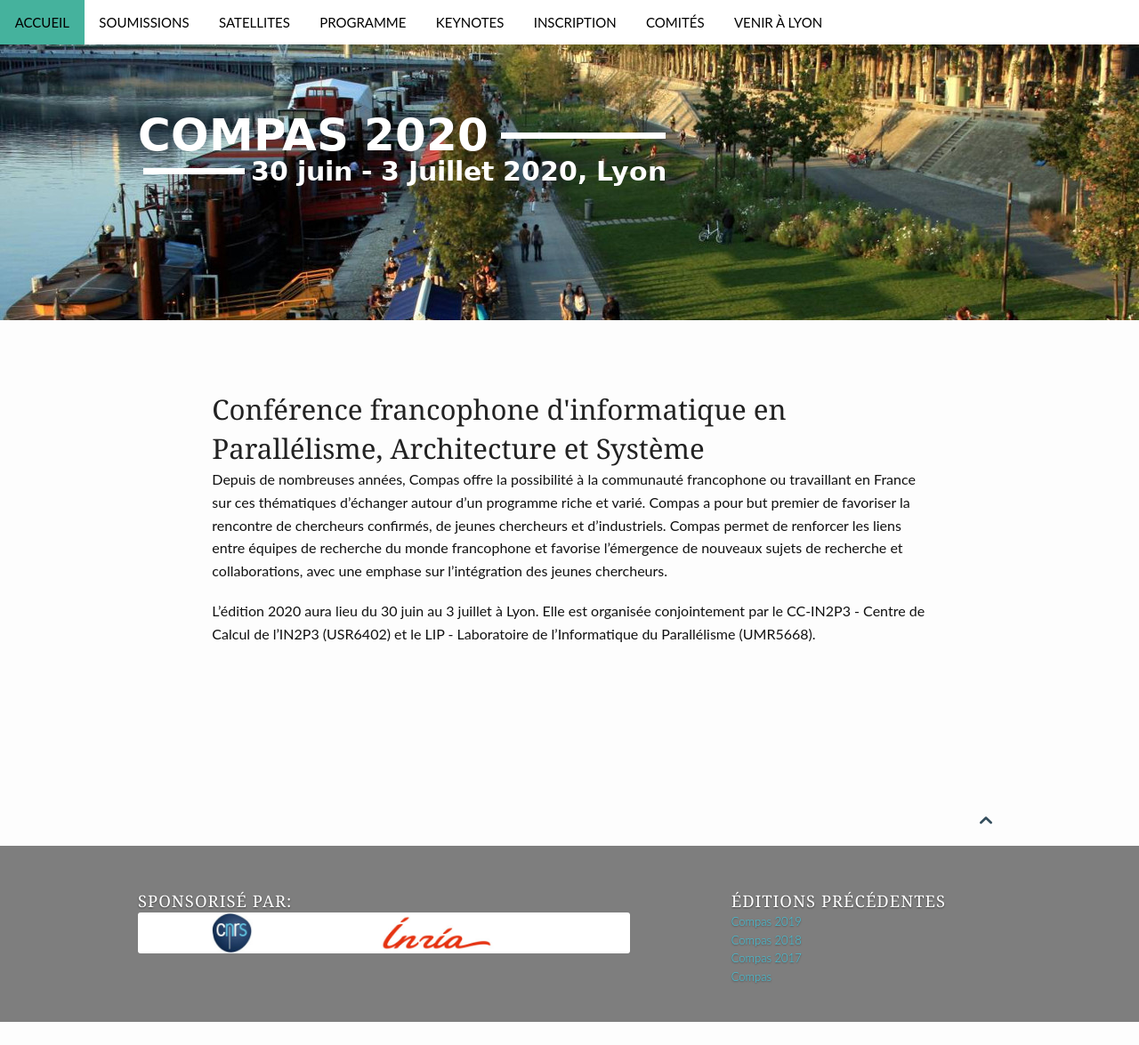
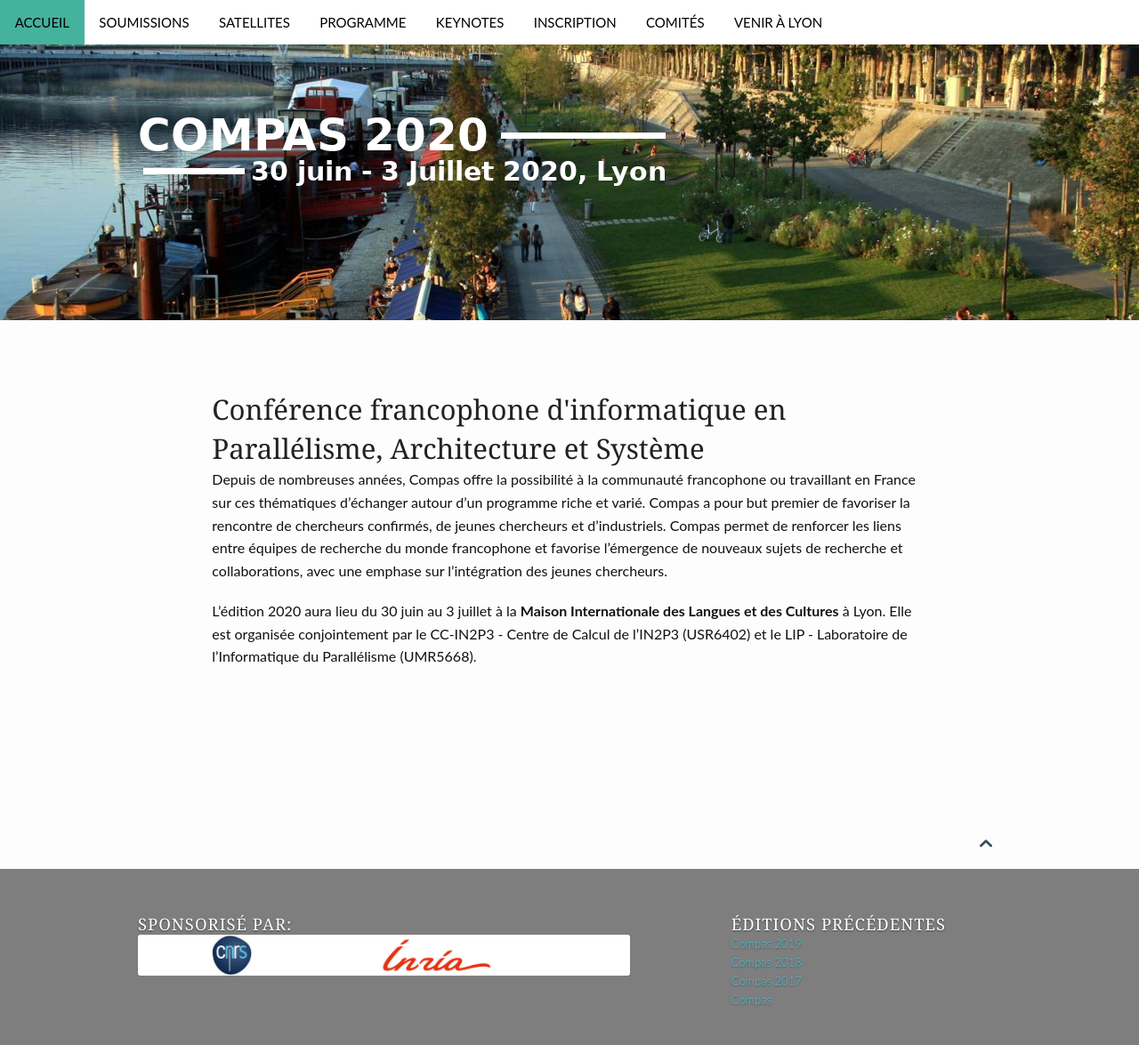
Before and after one commit to compas-conference/2020, a Jekyll site: the page built from index.md, in a window 1280 px wide. Shown: the whole page at 89% size. Built offline with Jekyll 4.4.1, drawn with Linux system fonts in a browser that asks for light colours; before the commit the page ends 1149 px from its top, so only the background shows below that.

Commit message:
MILC sur page d'accueil

```diff
--- a/index.md
+++ b/index.md
@@ -16,5 +16,6 @@ chercheurs confirmés, de jeunes chercheurs et d'industriels. Compas permet de r
 recherche du monde francophone et favorise l’émergence de nouveaux sujets de recherche et collaborations, avec une
 emphase sur l'intégration des jeunes chercheurs.
 
-L'édition 2020 aura lieu du 30 juin au 3 juillet à Lyon. Elle est organisée conjointement par le CC-IN2P3 - Centre de
-Calcul de l'IN2P3 (USR6402) et le LIP - Laboratoire de l'Informatique du Parallélisme (UMR5668).
+L'édition 2020 aura lieu du 30 juin au 3 juillet à la **Maison Internationale des Langues et des Cultures** à Lyon.
+Elle est organisée conjointement par le CC-IN2P3 - Centre de Calcul de l'IN2P3 (USR6402) et le LIP - Laboratoire de
+l'Informatique du Parallélisme (UMR5668).
```
